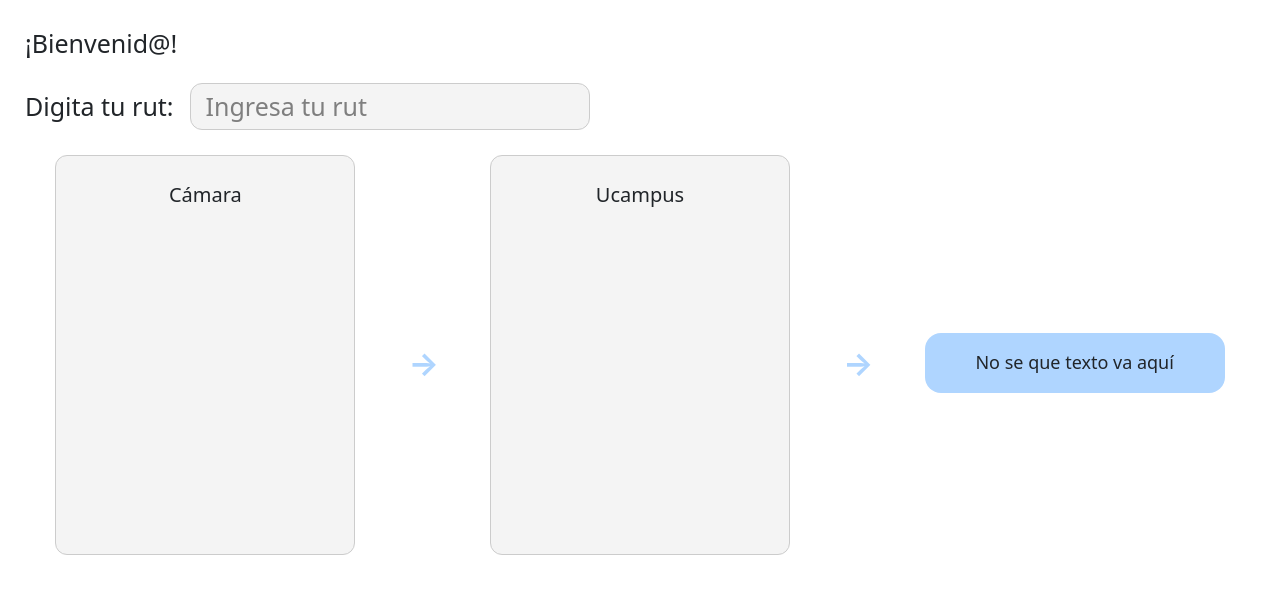
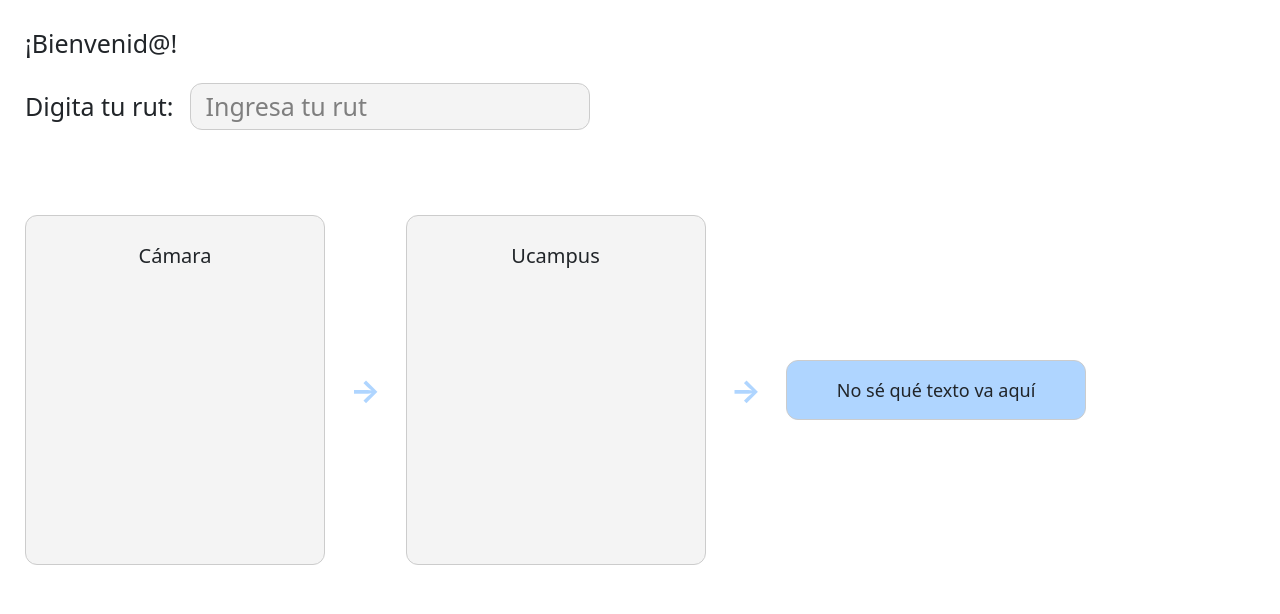
Before and after one commit to patricioespinozaa/FaceGate, a Flask app: page /Facegate/ in a window 1280 px wide. Shown: the part 67-681 px from the top of the page. Run offline with Flask 3, Linux system fonts and the light colour scheme.

Commit message:
Feat: Cambiar posiciones de cajitas para que queden mas a la par, espacios similares y en linea con el titulo y caja de texto

```diff
--- a/app-front/static/css/styles.css
+++ b/app-front/static/css/styles.css
@@ -36,10 +36,11 @@
 
 .box {
     width: 300px;
-    height: 400px;
+    height: 350px;
     border: 1px solid #ccc;
-    padding: 24px;
+    padding: 25px;
     border-radius: 12px;
+    text-align: center;
     background-color: #f4f4f4;
 }
 
@@ -61,14 +62,29 @@
     /* color: #002245 */
     font-weight: bold;
 }
+
+
+.main-content {
+    margin-left: 25px; /* Aligns everything to match the input label */
+    padding-bottom: 50px; /* Push content down if needed */
+}
+
+.model-container {
+    margin-top: 60px; /* Controls vertical spacing from the input field */
+}
+
+.model-row {
+    display: flex;
+    align-items: center;
+    gap: 20px;
+    flex-wrap: wrap;
+}
+
 .model-decision {
-    width: 300px;
-    height: 60px;
+    height: 60px;/* Match .box height */
+    display: flex;
     background-color: #afd5ff;
+    align-items: center;
+    justify-content: center;
     font-size: 18px;
-    padding: 16px 24px;
-    border-radius: 16px;
-    text-align: center;
-    margin: 0 auto;
-    gap: 16px;
 }
--- a/app-front/templates/base.html
+++ b/app-front/templates/base.html
@@ -32,41 +32,39 @@
             <input type="text" id="rut" placeholder="Ingresa tu rut">
         </div>
     </div>
+
     <!--Cámara y Ucampus-->
+<div class="main-content">
     <div class="model-container">
-        <div class="row text-center justify-content-center align-items-center">
-            <!--Cámara-->
-            <div class="col-md-3 col-10 mb-3">
+        <div class="model-row">
+            <!-- Cámara -->
             <div class="box">
                 <p class="box-title">Cámara</p>
             </div>
-            </div>
 
-            <div class="col-md-1 d-none d-md-block">
             <div class="arrow">
                 <span>→</span>
             </div>
-            </div>
-            <!--Ucampus-->
-            <div class="col-md-3 col-10 mb-3">
+
+            <!-- Ucampus -->
             <div class="box">
                 <p class="box-title">Ucampus</p>
             </div>
-            </div>
 
-            <div class="col-md-1 d-none d-md-block">
             <div class="arrow">
                 <span>→</span>
             </div>
+
+            <!-- Decision box -->
+            <div class="box model-decision">
+                <label>No sé qué texto va aquí</label>
             </div>
-            <!--model-->
-            <div class="col-auto">
-                <div class="model-decision">
-                    <label>No se que texto va aquí</label>
+
+
         </div>
     </div>
 </div>
-    </div>
+
 
     <!-- Bootstrap JS desde CDN -->
     <script src="https://cdn.jsdelivr.net/npm/bootstrap@5.3.0/dist/js/bootstrap.bundle.min.js"></script>
```
Lines whose indentation alone changed are shown as unchanged.
